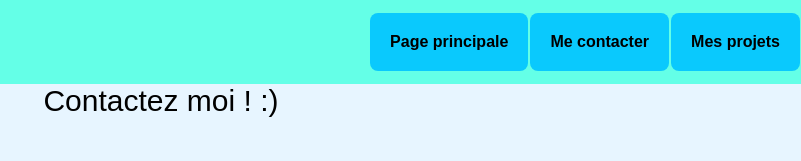
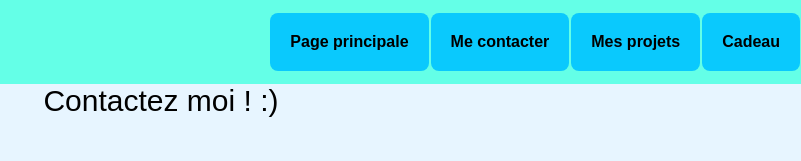
Before and after one commit to DanoisTimeo/portefolio, a plain HTML site: page pagecontact.html in a window 1280 px wide. Shown: the top 161 px of the page, 479-1280 px from the left. Drawn offline with Linux system fonts and the light colour scheme.

Commit message:
Update pagecontact.html

```diff
--- a/pagecontact.html
+++ b/pagecontact.html
@@ -27,6 +27,7 @@
                             <a class="er" href="index.html"><b>Page principale</b></a>
                             <a href="pagecontact.html"><b>Me contacter</b></a>
                             <a href="projet.html"><b>Mes projets</b></a>
+                            <a href="https://buy.stripe.com/28o3g13Qs4FI0SYfYY"><b>Cadeau</b></a>
                         </nav>
                     </div>
                     <!------------------------------------------------------------------------------------------------------------------------->
@@ -34,6 +35,7 @@
                         <a href="index.html"><b>Page principale</b></a>
                         <a href="pagecontact.html"><b>Me contacter</b></a>
                         <a href="projet.html"><b>Mes projets</b></a>
+                        <a href="https://buy.stripe.com/28o3g13Qs4FI0SYfYY"><b>Cadeau</b></a>
                     </nav>
                 </div>
             </nav>
```
